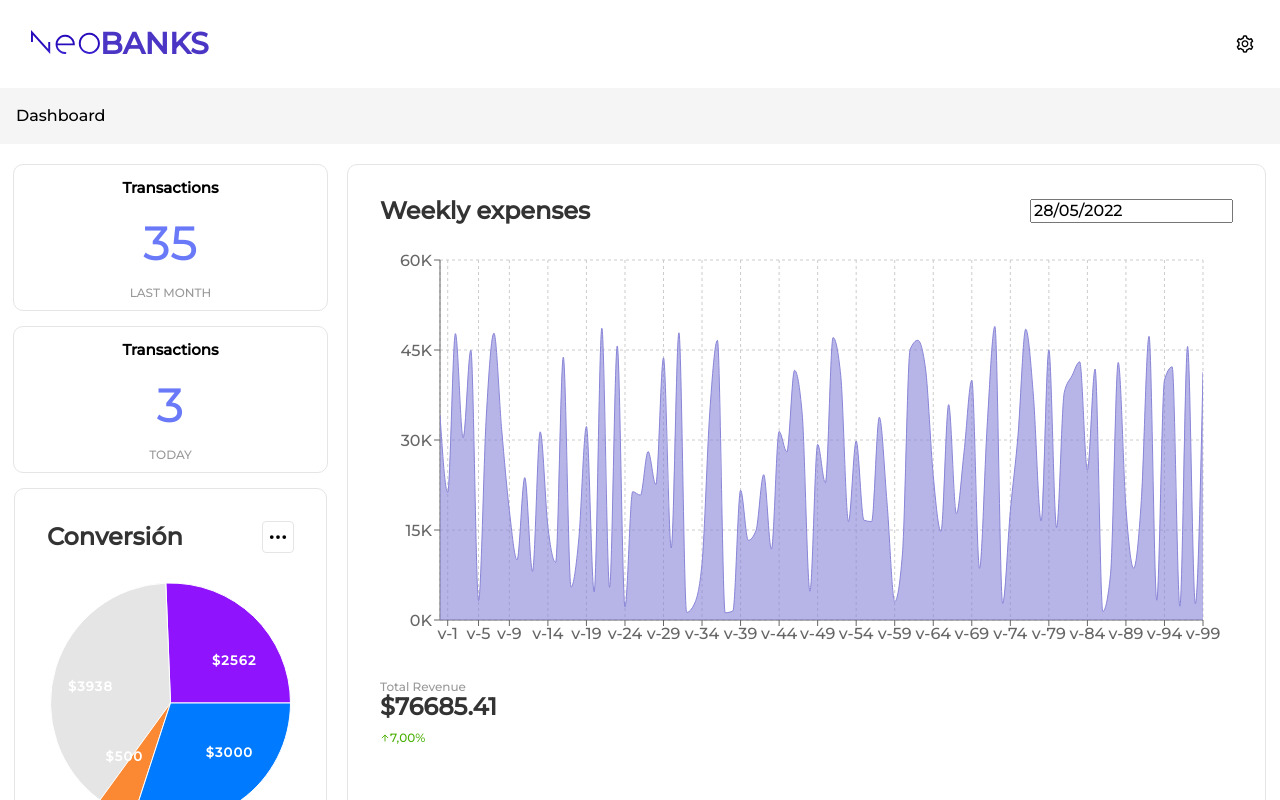
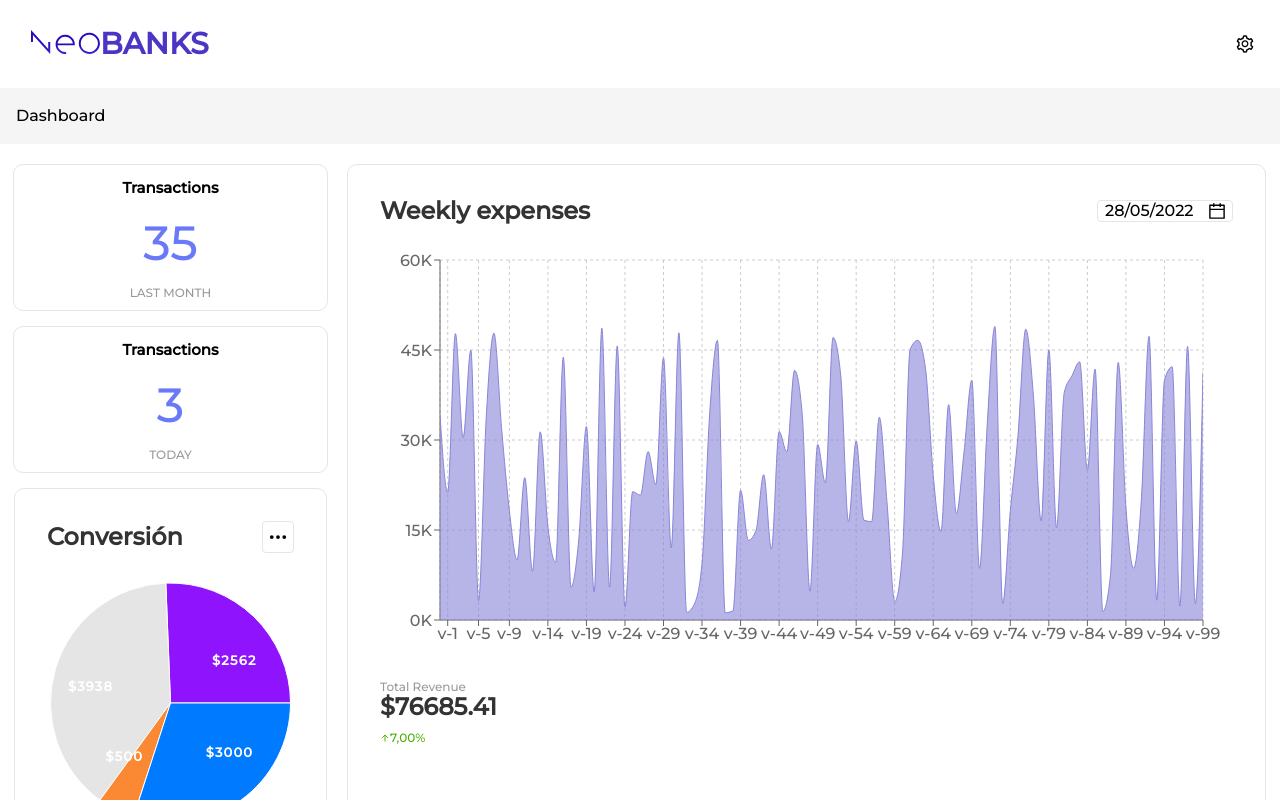
Before and after one commit to bryantamayo1/react-cross-platform-nuwe, a React (Vite) app: page / in a window 1280 px wide. Shown: the top 800 px of the page. Built offline with nearby package versions, Linux system fonts and the light colour scheme.

Commit message:
Customized DatePicker

```diff
--- a/src/components/AreaChartGrpah.tsx
+++ b/src/components/AreaChartGrpah.tsx
@@ -5,6 +5,7 @@ import styled from "styled-components";
 import { dataGraphAreaChartInterface } from "../interfaces/PieChart";
 import { MiniTitle, Title } from "./MyComponents";
 import {IoArrowUpOutline} from 'react-icons/io5';
+import {AiOutlineCalendar} from 'react-icons/ai';
 
 type AreaChartGrpahProps = {
   title: string,
@@ -25,13 +26,14 @@ export const AreaChartGrpah = ({ title, data }: AreaChartGrpahProps) => {
     <ContainerAreaChartGrpah className="cardDashboard">
       <ContainerTitle>
         <Title>{title}</Title>
-        <div>
+        <ContainerDatePicker>
           <DatePicker
             dateFormat="dd/MM/yyyy"
             selected={startDate}
             onChange={(date:Date) => setStartDate(date)}
           />
-        </div>
+          <AiOutlineCalendar size="20"/>
+        </ContainerDatePicker>
       </ContainerTitle>
 
       <div style={{ overflowX: 'auto', overflowY: 'hidden'}}>
@@ -101,3 +103,9 @@ const ContainerTitle = styled.div`
       row-gap: 10px;
     }
 `;
+const ContainerDatePicker = styled.div`
+    display: flex;
+    border: 1px solid #E5E5E5;
+    border-radius: 4px;
+    padding: 0px 5px
+`;
--- a/src/index.tsx
+++ b/src/index.tsx
@@ -5,6 +5,7 @@ import 'normalize.css';
 import "react-datepicker/dist/react-datepicker.css";
 import './styles/index.css';
 import './styles/dashboard.css';
+import './styles/datePicker.css';
 
 ReactDOM.render(
   <React.StrictMode>
--- /dev/null
+++ b/src/styles/datePicker.css
@@ -0,0 +1,6 @@
+.react-datepicker__input-container input{
+    width: 100px;
+    border: none;
+    border-radius: 4px;
+    outline: none;
+}
```
